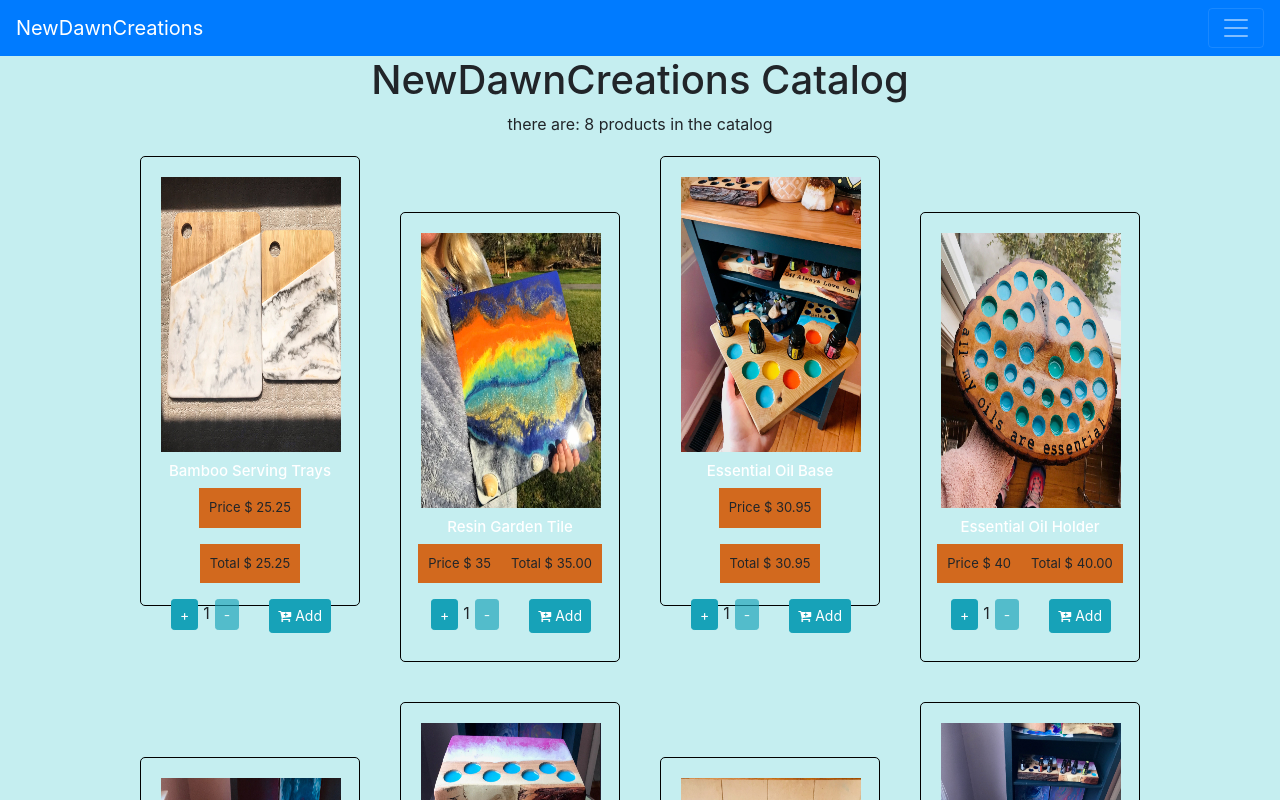
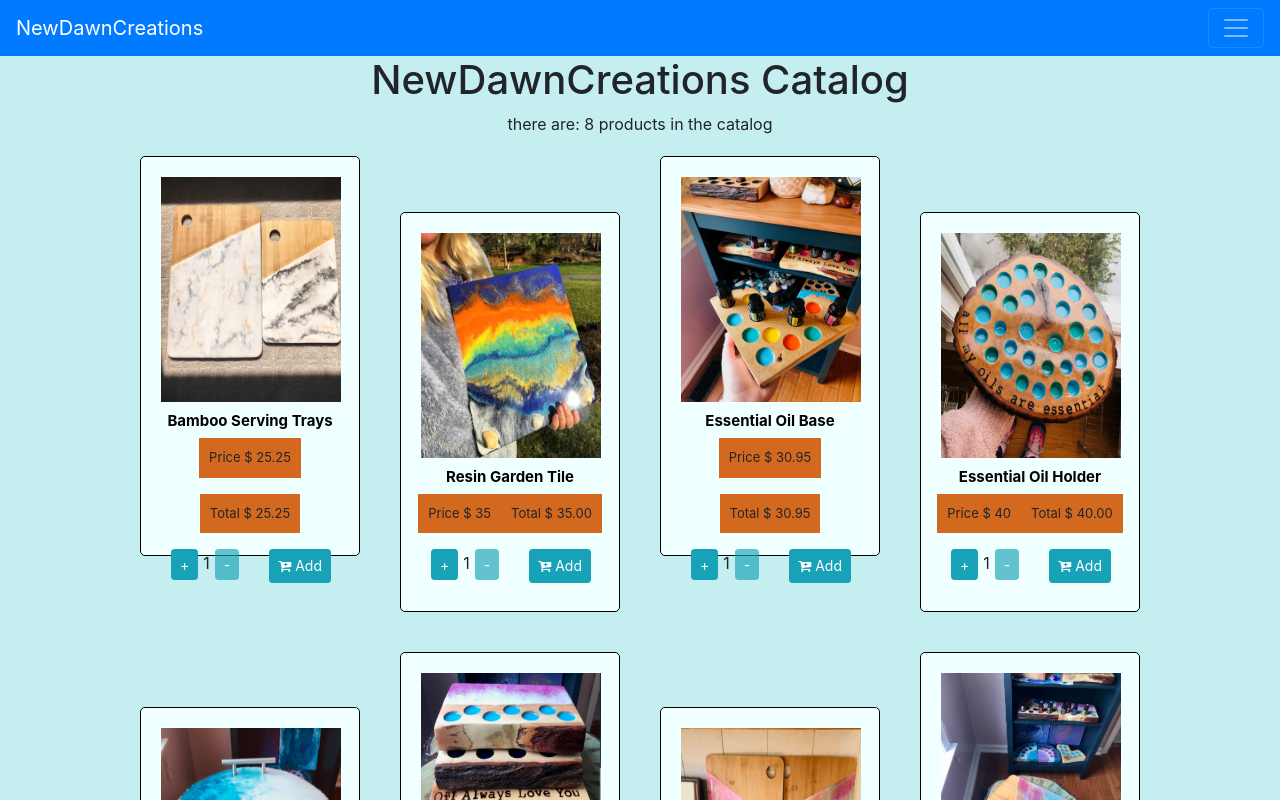
Before and after one commit to fbotero1956/NewDawnCreations, a React (Create React App) app: page / in a window 1280 px wide. Shown: the top 800 px of the page. Built offline with nearby package versions, Linux system fonts and the light colour scheme.

Commit message:
still more css

```diff
--- a/src/components/product.css
+++ b/src/components/product.css
@@ -1,12 +1,12 @@
 .product-container{
     display: inline-block;
     width: 220px;
-    height: 450px;
+    height: 400px;
     border: 1px solid black;
     border-radius: 5px;
     padding: 10px;
     margin: 20px;
-    box-shadow:
+    background-color: azure;
 }
 .product-container p{
     display: inline-block;
@@ -16,7 +16,12 @@
 }
 .product-container img{
     margin: 10px;
-    height: 275px;
+    height: 225px;
+    width: 180px;
+}
+.product-container h5{
+   color: black;
+   font-weight: 700;
 }
 .product-container div.button{
 
@@ -31,9 +36,6 @@
 .qp-button {
     margin-left: 15px;
 }
-img{
-    width: 180px;
-}
 .title{
     font-size: 15px;
 }
```
